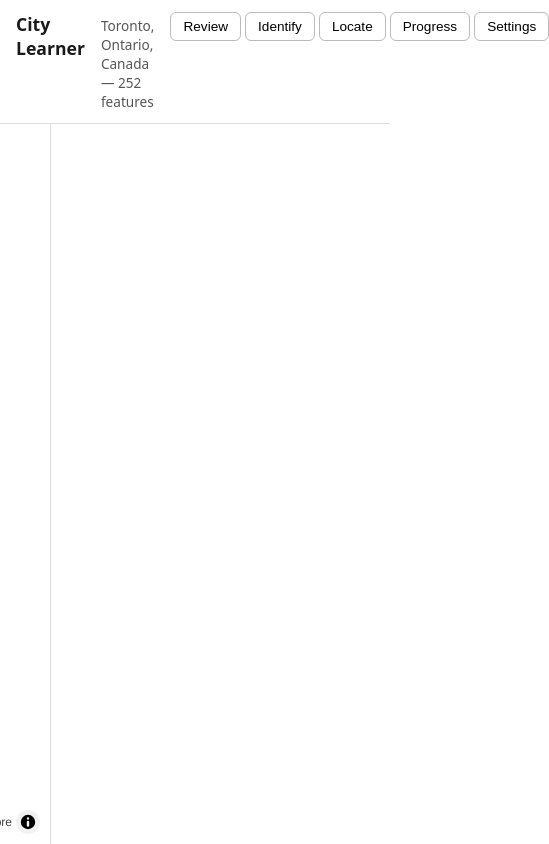
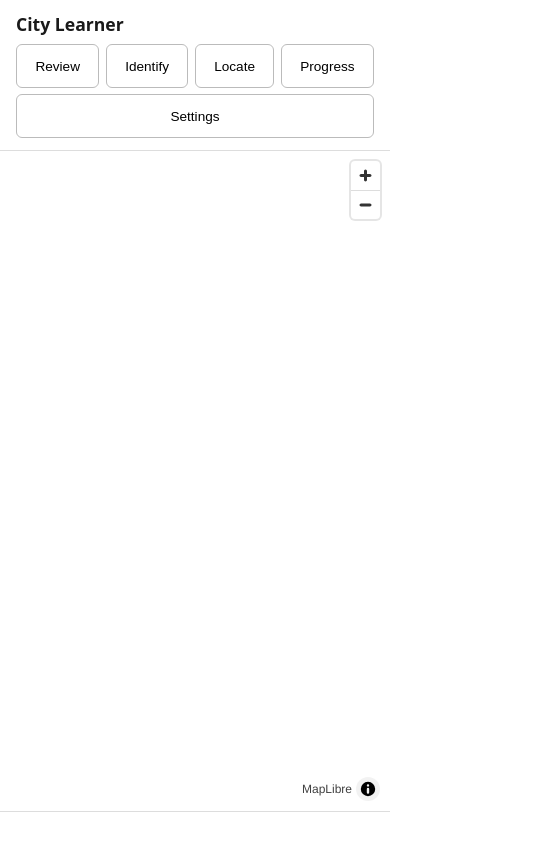
Before and after one commit to andyw8/city-learner, a website built with Vite: page index.html in a window 390 px wide. Shown: the whole page, 549 px wide, since content can reach past the window. Built offline with nearby package versions, Linux system fonts and the light colour scheme; files whose address does not match are found by name; what @protomaps/basemaps, pmtiles, ts-fsrs would draw is missing.

Commit message:
Make the layout work on mobile

```diff
--- a/index.html
+++ b/index.html
@@ -2,7 +2,7 @@
 <html lang="en">
   <head>
     <meta charset="UTF-8" />
-    <meta name="viewport" content="width=device-width, initial-scale=1.0" />
+    <meta name="viewport" content="width=device-width, initial-scale=1.0, viewport-fit=cover" />
     <title>City Learner</title>
   </head>
   <body>
--- a/src/app.ts
+++ b/src/app.ts
@@ -125,7 +125,9 @@ export async function startApp(root: HTMLElement): Promise<void> {
 
   const runAction = (action: Action): void => {
     for (const button of actionButtons) {
-      button.classList.toggle('active', button.dataset.action === action)
+      const active = button.dataset.action === action
+      button.classList.toggle('active', active)
+      button.setAttribute('aria-pressed', String(active))
     }
     void actions[action]()
   }
--- a/src/map/map.ts
+++ b/src/map/map.ts
@@ -1,4 +1,4 @@
-import { Map as MapLibreMap, addProtocol, setWorkerUrl } from 'maplibre-gl'
+import { Map as MapLibreMap, NavigationControl, addProtocol, setWorkerUrl } from 'maplibre-gl'
 import 'maplibre-gl/dist/maplibre-gl.css'
 import { createPmtilesProtocol } from './pmtiles'
 import { basemapStyle } from './style'
@@ -17,7 +17,7 @@ function configureMaplibre(): void {
 export function createMap(container: HTMLElement): MapLibreMap {
   configureMaplibre()
 
-  return new MapLibreMap({
+  const map = new MapLibreMap({
     container,
     style: basemapStyle(),
     center: TORONTO_CENTER,
@@ -25,4 +25,9 @@ export function createMap(container: HTMLElement): MapLibreMap {
     minZoom: 9,
     maxZoom: 17,
   })
+
+  map.addControl(new NavigationControl({ showCompass: false }), 'top-right')
+  map.touchZoomRotate.disableRotation()
+
+  return map
 }
--- a/src/style.css
+++ b/src/style.css
@@ -12,11 +12,14 @@ body,
 body {
   font-family: system-ui, -apple-system, sans-serif;
   color: #1a1a1a;
+  -webkit-text-size-adjust: 100%;
 }
 
 #app {
   display: flex;
   flex-direction: column;
+  height: 100vh;
+  height: 100dvh;
 }
 
 header {
@@ -24,7 +27,12 @@ header {
   align-items: baseline;
   gap: 1rem;
   padding: 0.75rem 1rem;
+  padding-top: max(0.75rem, env(safe-area-inset-top));
   border-bottom: 1px solid #ddd;
+}
+
+button {
+  touch-action: manipulation;
 }
 
 header h1 {
@@ -157,7 +165,7 @@ header p {
 
 .settings input {
   padding: 0.4rem 0.5rem;
-  font-size: 0.95rem;
+  font-size: 1rem;
   border: 1px solid #bbb;
   border-radius: 6px;
 }
@@ -211,3 +219,48 @@ header p {
   gap: 1rem;
   min-width: 160px;
 }
+
+@media (max-width: 600px) {
+  header {
+    flex-wrap: wrap;
+    align-items: center;
+    gap: 0.5rem;
+  }
+
+  header p {
+    display: none;
+  }
+
+  .modes {
+    flex: 1 1 100%;
+    flex-wrap: wrap;
+    gap: 0.4rem;
+  }
+
+  .modes button {
+    flex: 1 1 auto;
+    min-height: 44px;
+  }
+
+  #app main {
+    flex-direction: column;
+  }
+
+  #map {
+    flex: 1;
+  }
+
+  #panel {
+    width: auto;
+    max-height: 45dvh;
+    border-left: none;
+    border-top: 1px solid #ddd;
+    padding-bottom: max(1rem, env(safe-area-inset-bottom));
+  }
+
+  .options button,
+  .next,
+  .settings button {
+    min-height: 44px;
+  }
+}
--- a/src/ui/locate.ts
+++ b/src/ui/locate.ts
@@ -74,7 +74,7 @@ export function presentLocate(
   panel.replaceChildren(
     el('h2', { textContent: `Where is ${feature.name}?` }),
     el('p', { className: 'prompt-description', textContent: feature.description }),
-    el('p', { className: 'hint', textContent: 'Click the map to place your answer.' }),
+    el('p', { className: 'hint', textContent: 'Tap the map to place your answer.' }),
     feedback,
     nextButton,
   )
--- a/src/ui/settings.ts
+++ b/src/ui/settings.ts
@@ -9,6 +9,7 @@ function toleranceField(category: Category, value: number): { label: HTMLElement
     min: '1',
     max: '5000',
     value: String(value),
+    inputMode: 'numeric',
   })
   input.dataset.category = category
   return {
@@ -30,6 +31,7 @@ export async function renderSettings(
     min: '0',
     max: '500',
     value: String(settings.newLimit),
+    inputMode: 'numeric',
   })
 
   const fields = CATEGORIES.map((category) =>
```
